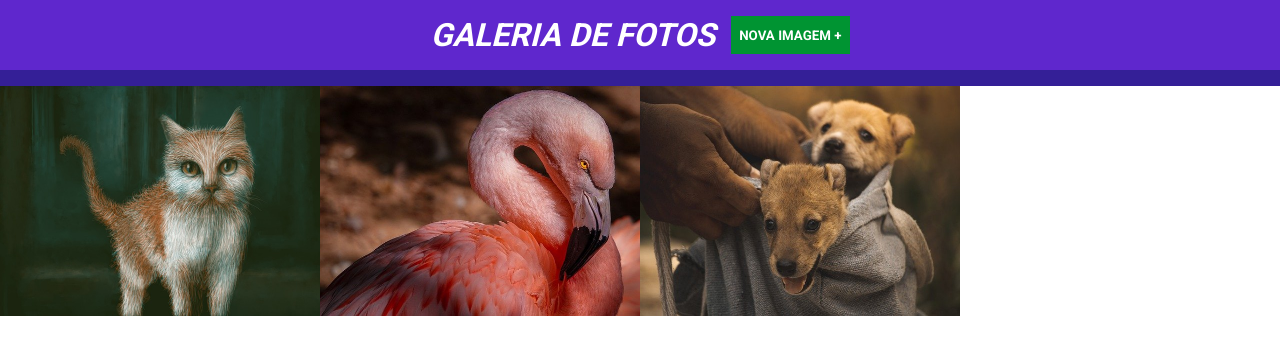
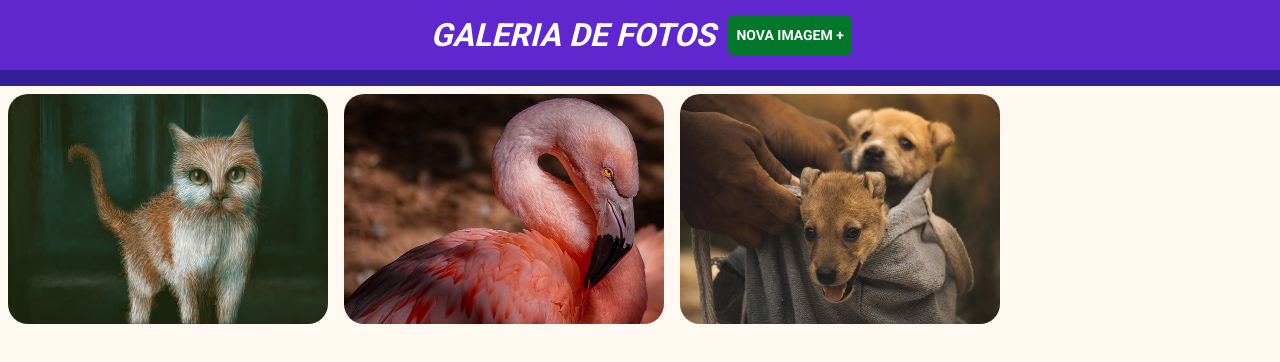
Before and after one commit to Danpalmeira92/galeriaDeFotos, a plain HTML site: page index.html in a window 1280 px wide. In both pictures the pointer is over the button "NOVA IMAGEM +". Drawn offline with nearby package versions, Linux system fonts and the light colour scheme.

Commit message:
Estilizando os botões com bordas, cores e adicionando movimento ao passar o mouse, estilizando a borda e espaçamento das imagens

```diff
--- a/style.css
+++ b/style.css
@@ -3,6 +3,10 @@
     padding: 0;
     box-sizing: border-box;
     font-family: 'Roboto', sans-serif;
+}
+
+body {
+    background-color: rgba(255, 235, 205, 0.263);
 }
 
 header {
@@ -43,10 +47,20 @@ button {
     text-transform: uppercase;
     color: #fff;
     cursor: pointer;
+    border-radius: 5px;
+}
+
+button:hover {
+    background-color: #027729;
+    transform: scale(1.05); /* Da um leve saltado pra frente ao passar o mouse sobre o botão */
 }
 
 #botao-cancelar {
     background-color: red;
+}
+
+#botao-cancelar:hover {
+    background-color: rgb(211, 4, 4);
 }
 
 ul {
@@ -60,11 +74,14 @@ ul li {
     position: relative;
     max-height: 280px;
     overflow-y: hidden;
+    margin: 8px;
 }
 
 ul li img {
     width: 100%;
     height: 100%;
+    border-radius: 20px;
+
 }
 
 .overlay-imagem-link {
```
